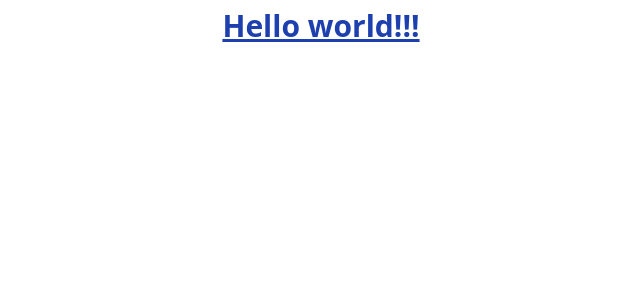
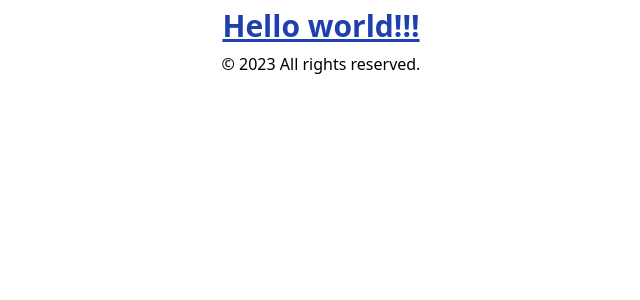
Before and after one commit to samurai71/my-personal-portfolio, a Next.js app: page / in a window 1280 px wide. Shown: the top 300 px of the page, without its empty margins (319-959 px from the left). Built offline with nearby package versions, Linux system fonts and the light colour scheme.

Commit message:
feat: added a footer componenet

```diff
--- /dev/null
+++ b/app/components/Footer.jsx
@@ -0,0 +1,11 @@
+import React from "react";
+
+function Footer() {
+  return (
+    <div className="flex justify-center w-full">
+      <p>&copy; {new Date().getFullYear()} All rights reserved.</p>
+    </div>
+  );
+}
+
+export default Footer;
--- a/app/layout.tsx
+++ b/app/layout.tsx
@@ -1,9 +1,10 @@
-import './globals.css'
+import "./globals.css";
+import Footer from "./components/Footer";
 
 export default function RootLayout({
   children,
 }: {
-  children: React.ReactNode
+  children: React.ReactNode;
 }) {
   return (
     <html lang="en">
@@ -12,7 +13,10 @@ export default function RootLayout({
         head.tsx. Find out more at https://beta.nextjs.org/docs/api-reference/file-conventions/head
       */}
       <head />
-      <body>{children}</body>
+      <body>
+        {children}
+        <Footer />
+      </body>
     </html>
-  )
+  );
 }
```
